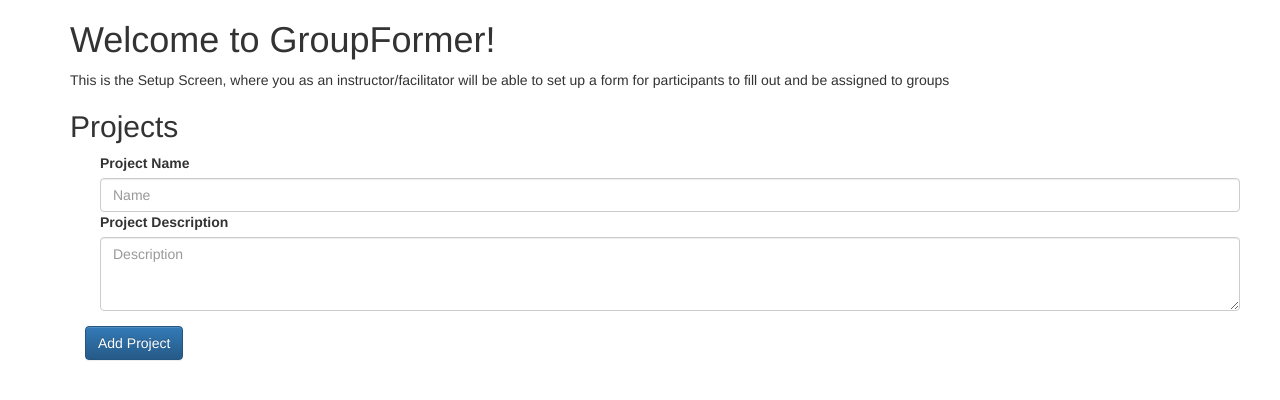
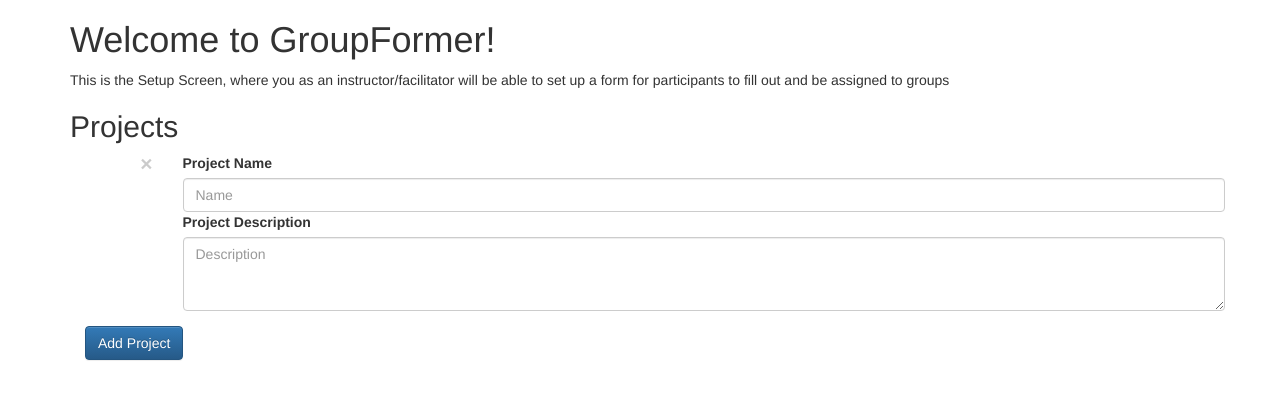
Before and after one commit to snowminc/Groupformer, a Django app: page /setup_screen/ in a window 1280 px wide. Shown: the top 400 px of the page. Run offline with Django 3.2, Linux system fonts and the light colour scheme; some libraries are stand-ins or nearby versions.

Commit message:
Adding 'x' button to the project setup screen

```diff
--- a/app/groupformer/setup_screen/templates/setup_screen/setup_screen.html
+++ b/app/groupformer/setup_screen/templates/setup_screen/setup_screen.html
@@ -22,7 +22,14 @@
         <div class="container">
             <form>
                 {% for project in projects %}
-                <div class="container">
+                <div class="card row">
+                    <div class="card-body">
+                        <div class="col-md-1">
+                            <a href="{% url 'setup_screen:remove_project' forloop.counter %}" class="close" aria-label="Close">
+                                <span aria-hidden="true">&times;</span>
+                            </a>
+                        </div>
+                        <div class="col-md-11">
                             <div class="form-group">
                                 <label for="project-name{{ forloop.counter }}">Project Name</label>
                                 <input type="text" class="form-control col-md-2" id="project-name{{ forloop.counter }}" placeholder="Name" value="{{ project.name }}">
@@ -31,7 +38,8 @@
                                 <label for="project-desc{{ forloop.counter }}">Project Description</label>
                                 <textarea class="form-control" id="project-desc{{ forloop.counter }}" rows="3" placeholder="Description">{{ project.description }}</textarea>
                             </div>
-                    <a href="{% url 'setup_screen:remove_project' forloop.counter %}"></a>
+                        </div>
+                    </div>
                 </div>
                 {% endfor %}
                 <a href="{% url 'setup_screen:add_project' %}" class="btn btn-primary" id="add-project-btn">Add Project</a>
--- a/app/groupformer/setup_screen/tests.py
+++ b/app/groupformer/setup_screen/tests.py
@@ -119,7 +119,4 @@ class SetupScreenTests(TestCase):
         self.assertNotContains(response, f'project-name{2}')
         self.assertNotContains(response, f'project-desc{2}')
 
-# TODO: [SetupScreen] Test that the remove button only appears with > 1 project
-# TODO: [SetupScreen] Test that the add button adds new inputs for another project
 # TODO: [SetupScreen] Test that the remove button removes the inputs for the target project
-# TODO: [SetupScreen] Test fill out values and receive the submission
--- a/app/groupformer/setup_screen/views.py
+++ b/app/groupformer/setup_screen/views.py
@@ -73,3 +73,5 @@ def remove_project(request, proj_id):
         request.session['setup_project'] = project_list
 
     return redirect('setup_screen:index')
+
+# TODO: need to save user edits to the session object!
```
Lines whose indentation alone changed are shown as unchanged.
